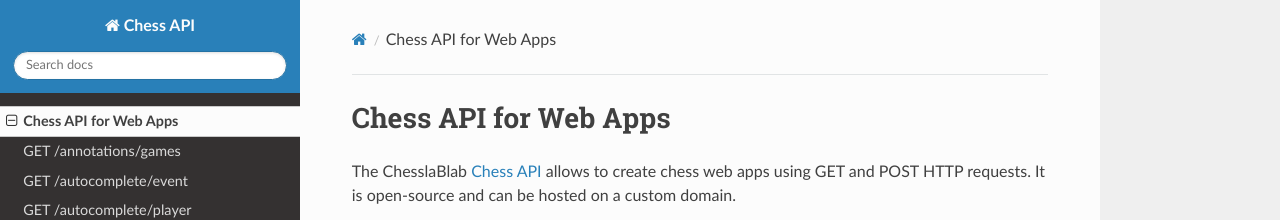
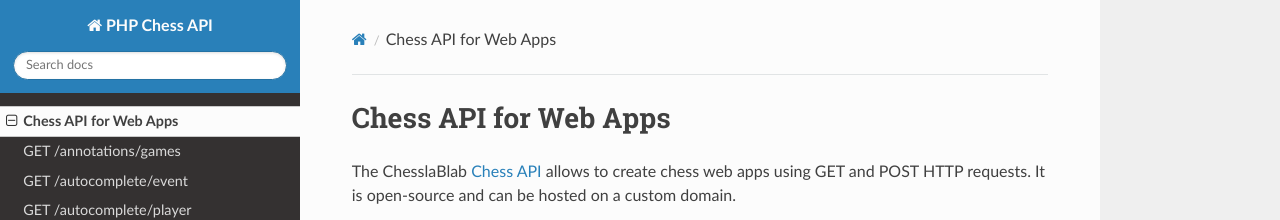
Before and after one commit to chesslablab/chess-api, an MkDocs documentation site: the page built from docs/index.md, in a window 1280 px wide. Shown: the top 220 px of the page. Built offline with MkDocs 1.6.1, drawn with Linux system fonts in a browser that asks for light colours; nearby versions of some CDN libraries; old or Windows-style settings are respelled for this version of MkDocs.

Commit message:
Improved the docs

```diff
--- a/mkdocs.yml
+++ b/mkdocs.yml
@@ -1,4 +1,4 @@
-site_name: Chess API
+site_name: PHP Chess API
 pages:
   - Chess API for Web Apps: index.md
   - GET /annotations/games: get-annotations-games.md
```
